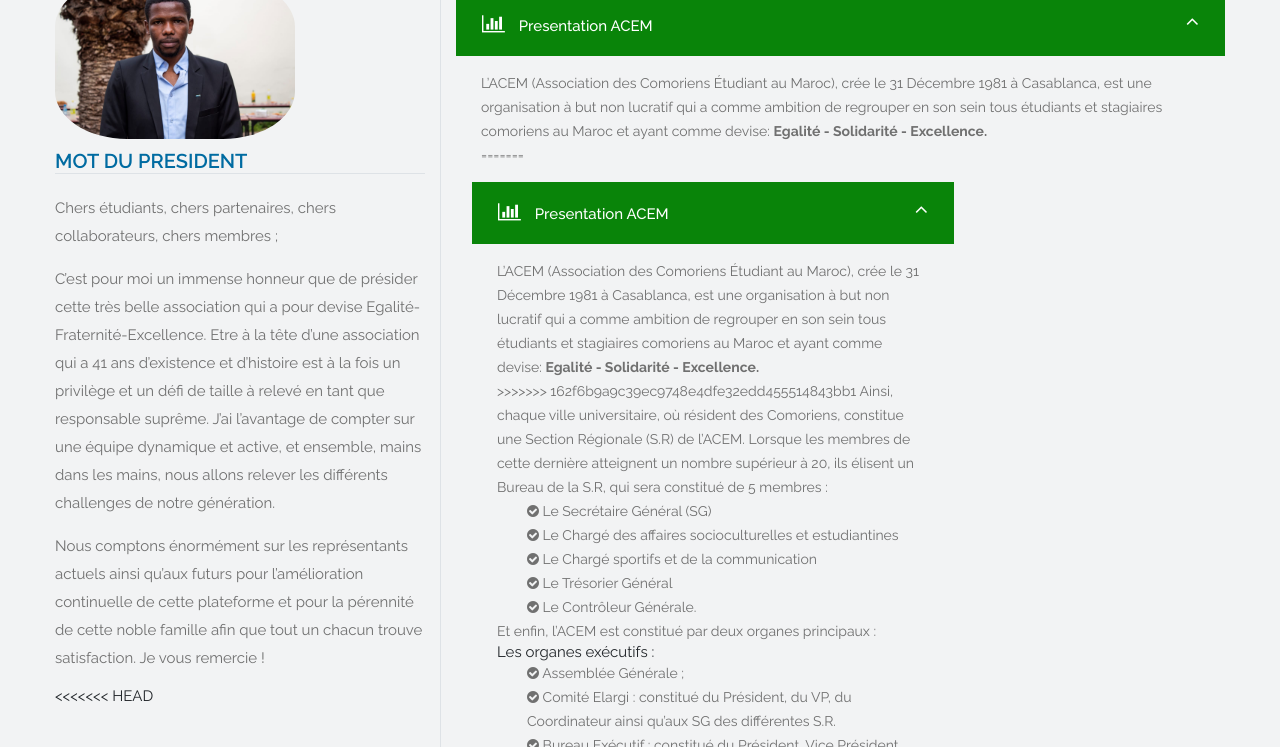
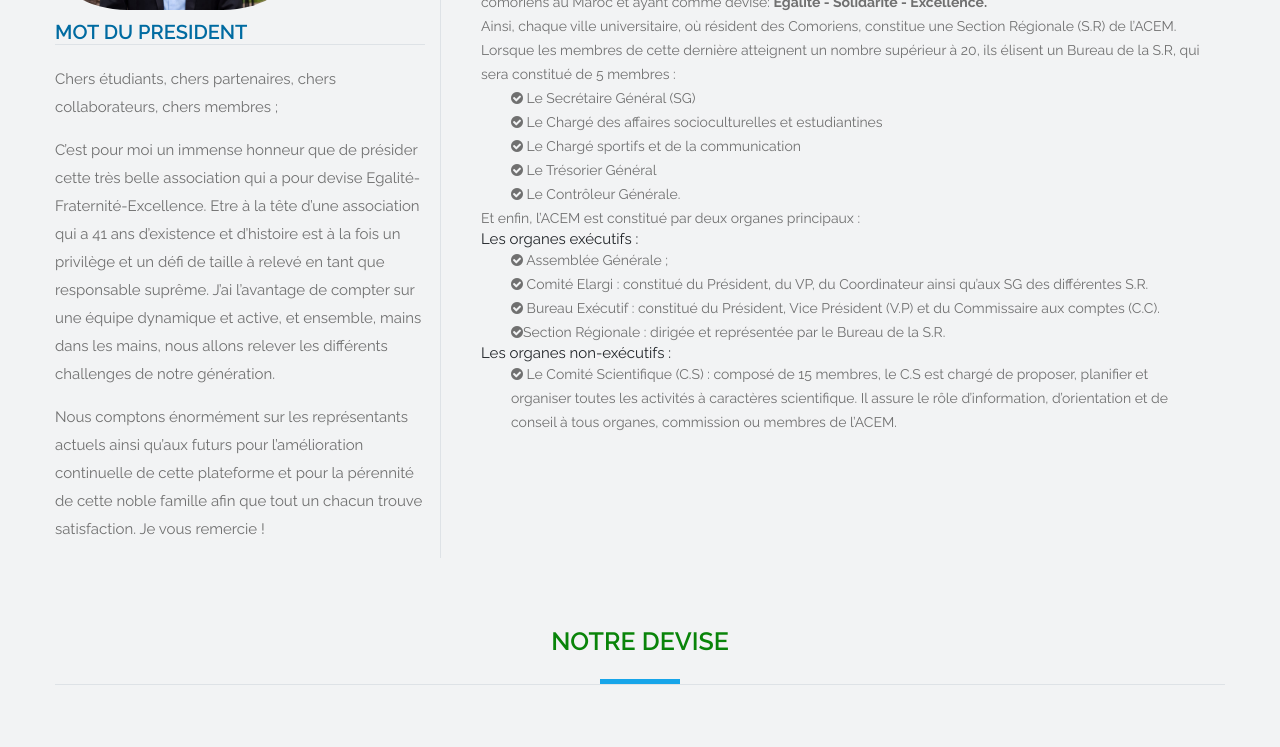
Before and after one commit to Djaloud/Acem, a PHP site: page /Acem/index.php in a window 1280 px wide. Shown: the part 1054-1801 px from the top of the page. Run offline with PHP 8.4, Linux system fonts and the light colour scheme; some libraries are stand-ins or nearby versions.

Commit message:
version corrige

```diff
--- a/includes/header.php
+++ b/includes/header.php
@@ -77,7 +77,7 @@
             <div class="float-left">
               <div class="social_icon">
                 <ul class="list-inline">
-                  <li><a class="fa fa-facebook" href="https://web.facebook.com/profile.php?id=100010335430962" title="Facebook ACEM" target="_blank"></a></li>
+                  <li><a class="fa fa-facebook" href="https://www.facebook.com/acemmaroc" title="Facebook ACEM" target="_blank"></a></li>
 
                   <li><a class="fa fa-youtube" href="https://www.youtube.com/channel/UCMOQ_y1cG15Trx3aznd-uYw" title="Youtube ACEM" target="_blank"></a></li>
                   <li><a class="fa fa-instagram" href="https://www.instagram.com/acem_officiel/?hl=fr" title="Instagram ACEM" target="_blank"></a></li>
@@ -93,72 +93,6 @@
         </div>
       </div>
     </div>
-<<<<<<< HEAD
-  </div>
-  <!-- end header top -->
-  <!-- header bottom -->
-  <div class="header_bottom">
-    <div class="container">
-      <div class="row">
-        <div class="col-lg-3 col-md-12 col-sm-12 col-xs-12">
-          <!-- logo start -->
-          <div class="logo"> <a href="<?php echo URLROOT; ?>"><img src="<?php echo URLROOT; ?>/assets/images/acem-logo.png" alt="logo" /></a>
-
-          </div>
-
-          <!-- logo end -->
-        </div>
-        <div class="col-lg-9 col-md-12 col-sm-12 col-xs-12">
-          <!-- menu start -->
-          <div class="menu_side">
-            <div id="navbar_menu">
-              <ul class="first-ul">
-
-                <li> <a href="<?php echo URLROOT; ?>">Acceuil</a> </li>
-                <li> <a href="<?php echo URLROOT; ?>/pages/comite">C.Scientifique</a> </li>
-
-                <li><a href="#">Sections</a>
-                  <ul>
-                    <li><a href="<?php echo URLROOT; ?>/pages/sections/Agadir">Agadir</a></li>
-                    <li><a href="<?php echo URLROOT; ?>/pages/sections/Casablanca">Casablanca </a></li>
-                    <li><a href="<?php echo URLROOT; ?>/pages/sections/Eljadida">El jadida</a></li>
-                    <li><a href="<?php echo URLROOT; ?>/pages/sections/Fes">Fes</a></li>
-                    <li><a href="<?php echo URLROOT; ?>/pages/sections/Kenitra">Kenitra </a></li>
-                    <li><a href="<?php echo URLROOT; ?>/pages/sections/Marrakech">Marrakech</a></li>
-                    <li><a href="<?php echo URLROOT; ?>/pages/sections/Meknes">Meknes</a></li>
-                    <li><a href="<?php echo URLROOT; ?>/pages/sections/Mohamedia">Mohammedia </a></li>
-                    <li><a href="<?php echo URLROOT; ?>/pages/sections/Oujda">Oujda </a></li>
-                    <li><a href="<?php echo URLROOT; ?>/pages/sections/Rabat_sale">Rabat-Salé</a></li>
-                    <li><a href="<?php echo URLROOT; ?>/pages/sections/Settat">Settat</a></li>
-                    <li><a href="<?php echo URLROOT; ?>/pages/sections/Tanger_Tetouan">Tanger/Tetouan </a></li>
-
-
-                  </ul>
-                </li>
-
-
-                <li> <a href="#">Vies estudiantines</a>
-                  <ul>
-                    <li><a href="<?php echo URLROOT; ?>/assets/docs/pdfs/Enseignement_superieur.pdf" target="_blank">Enseignement suprieur</a></li>
-                    <li><a href="<?php echo URLROOT;?>/pages/LesEnsa" target="_blank">ENSA</a></li>
-                    <li><a href="<?php echo URLROOT; ?>/pages/amci.php">Bourse AMCI</a></li>
-                    <li><a href="<?php echo URLROOT; ?>/pages/assurance">Assurance AMCI</a></li>
-                  </ul>
-                </li>
-                <li> <a href="#">Annexe</a>
-                  <ul>
-                    <li><a href="http://www.acemtech.org/apropos" target="_blank">Acem Tech</a></li>
-                    <li> <a href="<?php echo URLROOT; ?>/pages/AcemfaQ">ACEM faQ</a> </li>
-                  </ul>
-                </li>
-                <li> <a href="#">Bibliothèque</a>
-                  <ul>
-                    <li><a href="<?php echo URLROOT; ?>/pages/article">Articles</a></li>
-                    <li><a href="<?php echo URLROOT; ?>/pages/documents">Documents</a></li>
-                  </ul>
-                </li>
-              </ul>
-=======
     <!-- end header top -->
     <!-- header bottom -->
     <div class="header_bottom">
@@ -168,7 +102,6 @@
             <!-- logo start -->
             <div class="logo"> <a href="<?php echo URLROOT; ?>"><img src="<?php echo URLROOT; ?>/assets/images/acem-logo.png" alt="logo" /></a>
 
->>>>>>> 162f6b9a9c39ec9748e4dfe32edd455514843bb1
             </div>
 
             <!-- logo end -->
@@ -210,8 +143,8 @@
                   </li>
                   <li> <a href="#">Annexe</a>
                     <ul>
-                      <li><a href="http://www.acemtech.org/apropos" target="_blank">Acem Tech</a></li>
-                      <li> <a href="<?php echo URLROOT; ?>/pages/AcemfaQ">ACEM faQ</a> </li>
+                      <li><a href="http://www.acemtech.org/apropos" target="_blank">ACEM Tech</a></li>
+                      <li> <a href="<?php echo URLROOT; ?>/pages/AcemfaQ">ACEM FaQ</a> </li>
                     </ul>
                   </li>
                   <li> <a href="#">Bibliothèque</a>
--- a/index.php
+++ b/index.php
@@ -19,7 +19,7 @@
           <p>Nous comptons énormément sur les représentants actuels ainsi qu’aux futurs pour l’amélioration continuelle de cette plateforme et pour la pérennité de cette noble famille afin que tout un chacun trouve satisfaction. Je vous remercie !
           </p>
 
-<<<<<<< HEAD
+
             </div>
           </div>
           <div class="col-md-8 border-left">
@@ -36,24 +36,6 @@
                           <p >
                             L’ACEM (Association des Comoriens Étudiant au Maroc), crée le 31 Décembre 1981 à Casablanca, est une organisation à but non lucratif qui a comme ambition de regrouper en son sein tous étudiants et stagiaires comoriens au Maroc et ayant comme devise: <strong>Egalité - Solidarité - Excellence.</strong>
                           </br>
-=======
-        </div>
-      </div>
-      <div class="col-md-8 border-left">
-        <div class="full margin_bottom_30">
-          <div class="accordion border_circle">
-            <div class="bs-example">
-              <div class="panel-group" id="accordion">
-                <div class="panel panel-default">
-                  <div class="panel-heading">
-                    <p class="panel-title"> <a data-toggle="collapse" data-parent="#accordion" href="#collapseOne"><i class="fa fa-bar-chart" aria-hidden="true"></i> Presentation ACEM<i class="fa fa-angle-down"></i></a> </p>
-                  </div>
-                  <div id="collapseOne" class="panel-collapse collapse in show">
-                    <div class="panel-body">
-                      <p>
-                        L’ACEM (Association des Comoriens Étudiant au Maroc), crée le 31 Décembre 1981 à Casablanca, est une organisation à but non lucratif qui a comme ambition de regrouper en son sein tous étudiants et stagiaires comoriens au Maroc et ayant comme devise: <strong>Egalité - Solidarité - Excellence.</strong>
-                        </br>
->>>>>>> 162f6b9a9c39ec9748e4dfe32edd455514843bb1
                         Ainsi, chaque ville universitaire, où résident des Comoriens, constitue une Section Régionale (S.R) de l’ACEM. Lorsque les membres de cette dernière atteignent un nombre supérieur à 20, ils élisent un Bureau de la S.R, qui sera constitué de 5 membres : </p>
 
                       <div>
```
Also changed, not shown: pages/documents.php (+4 -6 lines).
